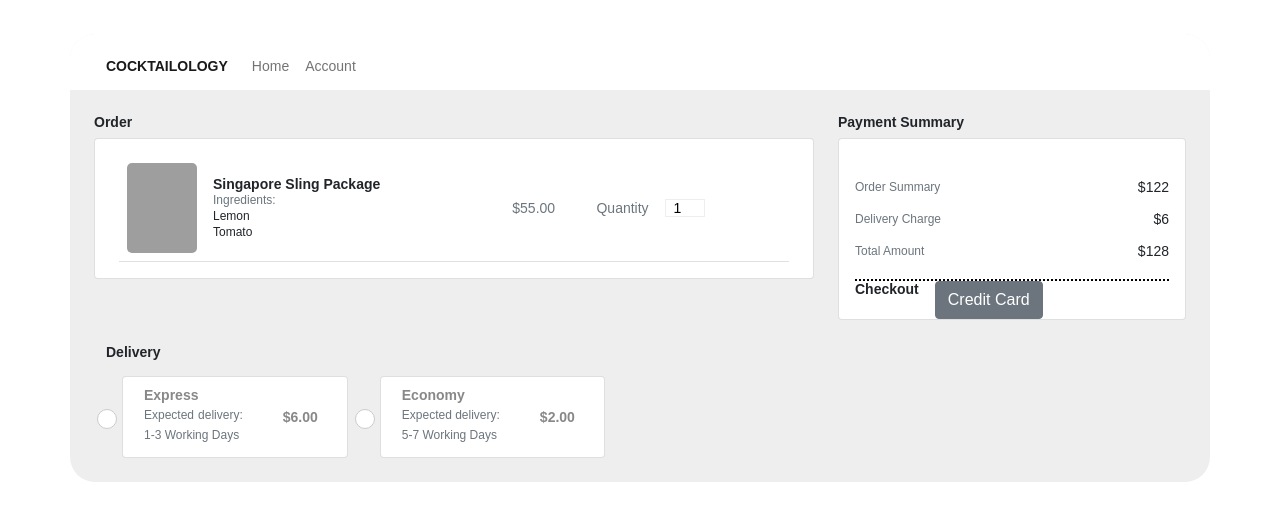
After one commit to yukihkt/cocktailology, a Flask app: template templates/payment.html in a window 1280 px wide. The commit adds this page. Shown: the top 521 px of the page. Run offline with Flask 2, Linux system fonts and the light colour scheme; the template is opened without the code that fills it, so the values that code supplies are empty; some libraries are stand-ins or nearby versions; grey boxes are pictures that could not be loaded.

```diff
--- /dev/null
+++ b/templates/payment.html
@@ -0,0 +1,372 @@
+<!DOCTYPE html>
+<html lang="en">
+<head>
+    <meta charset="utf-8">
+    <meta http-equiv="X-UA-Compatible" content="IE=edge">
+    <meta name="viewport" content="width=device-width, initial-scale=1">
+
+    <title>Document</title>
+    <link href="https://cdn.jsdelivr.net/npm/bootstrap@5.1.3/dist/css/bootstrap.min.css" rel="stylesheet" integrity="sha384-1BmE4kWBq78iYhFldvKuhfTAU6auU8tT94WrHftjDbrCEXSU1oBoqyl2QvZ6jIW3" crossorigin="anonymous">
+    <style>
+
+        * {
+            margin: 0;
+            padding: 0;
+            box-sizing: border-box;
+            list-style: none;
+            font-family: 'Montserrat', sans-serif
+        }
+
+        body {
+            background-color: white;
+            line-height: 1rem;
+            font-size: 14px;
+            padding: 10px
+        }
+
+        .container {
+            border-top-left-radius: 25px;
+            border-top-right-radius: 25px;
+            border-bottom-left-radius: 25px;
+            border-bottom-right-radius: 25px;
+            background-color: #eee
+        }
+
+        .navbar-brand {
+            text-transform: uppercase;
+            font-size: 14px;
+            font-weight: 800
+        }
+
+        nav {
+            border-top-left-radius: 25px;
+            border-top-right-radius: 25px;
+            background-color: white
+        }
+
+        .order .card {
+            position: relative;
+            background: #fff;
+            box-shadow: 0 0 15px rgba(0, 0, 0, .1)
+        }
+
+        small {
+            font-size: 12px
+        }
+
+        .cart {
+            line-height: 1
+        }
+
+
+        .pic {
+            width: 70px;
+            height: 90px;
+            border-radius: 5px
+        }
+
+        td {
+            vertical-align: middle
+        }
+
+
+        .b-bottom {
+            border-bottom: 2px dotted black;
+            padding-bottom: 20px
+        }
+
+        p {
+            margin: 0px
+        }
+
+        table input {
+            width: 40px;
+            border: 1px solid #eee
+        }
+
+        input:focus {
+            border: 1px solid #eee;
+            outline: none
+        }
+
+
+        .payment-summary .unregistered {
+            width: 100%;
+            display: flex;
+            align-items: center;
+            justify-content: center;
+            background-color: #eee;
+            text-transform: uppercase;
+            font-size: 14px
+        }
+
+        .payment-summary input {
+            width: 100%;
+            margin-right: 20px
+        }
+
+
+        .del {
+            width: 35px;
+            height: 35px;
+            object-fit: cover
+        }
+
+        .delivery .card {
+            padding: 10px 5px
+        }
+
+        .option {
+            position: relative;
+            top: 50%;
+            display: block;
+            cursor: pointer;
+            color: #888
+        }
+
+        .option input {
+            display: none
+        }
+
+        .checkmark {
+            position: absolute;
+            top: 40%;
+            left: -25px;
+            height: 20px;
+            width: 20px;
+            background-color: #fff;
+            border: 1px solid #ccc;
+            border-radius: 50%
+        }
+
+        .option input:checked~.checkmark:after {
+            display: block
+        }
+
+        .option .checkmark:after {
+            content: "\2713";
+            width: 10px;
+            height: 10px;
+            display: block;
+            position: absolute;
+            top: 30%;
+            left: 50%;
+            transform: translate(-50%, -50%) scale(0);
+            transition: 200ms ease-in-out 0s
+        }
+
+        .option:hover input[type="radio"]~.checkmark {
+            background-color: #f4f4f4
+        }
+
+        .option input[type="radio"]:checked~.checkmark {
+            background: green;
+            color: #fff;
+            transition: 300ms ease-in-out 0s
+        }
+
+        .option input[type="radio"]:checked~.checkmark:after {
+            transform: translate(-50%, -50%) scale(1);
+            color: #fff
+        }
+        </style>
+</head>
+<body>
+    <div class="container mt-4 p-0">
+        <nav class="navbar navbar-expand-lg navbar-light bg-white pt-3 px-md-4 px-2">
+            <div class="container-fluid"> <a class="navbar-brand" href="#">Cocktailology</a> <button class="navbar-toggler" type="button" data-bs-toggle="collapse" data-bs-target="#nav" aria-controls="nav" aria-expanded="false" aria-label="Toggle navigation"> <span class="navbar-toggler-icon"></span> </button>
+                <div class="collapse navbar-collapse" id="nav">
+                    <ul class="navbar-nav me-auto mb-2 mb-lg-0">
+                        <li class="nav-item"> <a class="nav-link" href="#">Home</a> </li>
+                        <li class="nav-item"> <a class="nav-link" href="#">Account</a> </li>
+
+                    </ul>
+
+                </div>
+            </div>
+        </nav>
+        <div class="row px-md-4 px-2 pt-4">
+            <div class="col-lg-8">
+                <p class="pb-2 fw-bold">Order</p>
+                <div class="card">
+                    <div>
+                        <div class="table-responsive px-md-4 px-2 pt-3">
+                            <table class="table table-borderless">
+                                <tbody>
+                                    <tr class="border-bottom">
+                                        <td>
+                                            <div class="d-flex align-items-center">
+                                                <div> <img class="pic" src="https://toppng.com/uploads/preview/cocktail-icon-clipart-cocktail-drinks-splash-11562965982ikwi02c99o.png" alt=""> </div>
+                                                <div class="ps-3 d-flex flex-column justify-content">
+                                                    <p class="fw-bold">Singapore Sling Package</p> <small class=" d-flex">
+                                                        <span class=" text-muted">Ingredients: </span> </small>
+                                                        <small class="d-flex"><span class="fw">Lemon</span></small>
+                                                        <small class="d-flex"><span class="fw">Tomato</span> </small>
+
+                                                </div>
+                                            </div>
+                                        </td>
+                                        <td>
+                                            <div class="d-flex">
+                                                <p class="text-muted">$55.00</p>
+                                            </div>
+                                        </td>
+                                        <td>
+                                            <div class="d-flex align-items-center"> <span class="pe-3 text-muted">Quantity</span> <span class="pe-3"> <input class="ps-2" type="number" value="1"></span>
+
+                                            </div>
+                                        </td>
+                                    </tr>
+
+
+
+                                </tbody>
+                            </table>
+                        </div>
+                    </div>
+                </div>
+            </div>
+            <div class="col-lg-4 payment-summary">
+                <p class="fw-bold pt-lg-0 pt-4 pb-2">Payment Summary</p>
+                <div class="card px-md-3 px-2 pt-4">
+
+                    <div class="d-flex flex-column b-bottom">
+                        <div class="d-flex justify-content-between py-3"> <small class="text-muted">Order Summary</small>
+                            <p>$122</p>
+                        </div>
+                        <div class="d-flex justify-content-between pb-3"> <small class="text-muted">Delivery Charge</small>
+                            <p>$6</p>
+                        </div>
+                        <div class="d-flex justify-content-between"> <small class="text-muted">Total Amount</small>
+                            <p>$128</p>
+                        </div>
+                    </div>
+                    <div class="d-flex">
+                        <div class="fw-bold d-flex flex-row">Checkout
+
+                            <div class="p-2" id="paypal-button"></div>
+                            <button type ="button" class="btn btn-secondary" data-bs-toggle="modal" data-bs-target="#exampleModal">Credit Card</button>
+                        </div>
+
+
+                    </div>
+                </div>
+            </div>
+
+            <div class="col-lg-8 delivery px-md-3 px-1">
+                <p class="pt-4 fw-bold pb-3 ps-2">Delivery</p>
+                <div class="d-md-inline-flex justify-content-center align-items-center pb-4">
+
+                    <div class="size d-flex ps-4"> <label class="option d-flex align-items-center"> <input type="radio" name="radio">
+                            <div class="card me-2">
+                                <div class="d-flex align-items-center">
+                                    <div class="d-flex align-items-center justify-content-center">
+
+                                    </div>
+                                    <div class=" d-flex flex-column px-3">
+                                        <p class="fw-bold pb-1">Express</p>
+                                        <small class="text-muted pb-1">Expected<span class="ps-1">delivery:</span></small> <small class="text-muted pb-1">1-3 Working Days</small>
+                                    </div>
+                                    <p class="fw-bold px-4">$6.00</p>
+                                </div>
+                            </div> <span class="checkmark"></span>
+                        </label> </div>
+
+                    <div class="size d-flex ps-4"> <label class="option d-flex align-items-center"> <input type="radio" name="radio">
+                            <div class="card me-4">
+                                <div class="d-flex align-items-center">
+                                    <div class="d-flex align-items-center justify-content-center">
+
+                                    </div>
+                                    <div class=" d-flex flex-column px-3">
+                                        <p class="fw-bold pb-1">Economy</p> <small class="text-muted pb-1">Expected delivery:</small> <small class="text-muted pb-1">5-7 Working Days</small>
+                                    </div>
+                                    <p class="fw-bold px-4">$2.00</p>
+                                </div>
+                            </div> <span class="checkmark"></span>
+                        </label> </div>
+                    </div>
+                </div>
+
+            </div>
+
+
+            </div>
+        </div>
+
+        <div class="modal fade" id="exampleModal" tabindex="-1" role="dialog" aria-labelledby="exampleModalLabel" aria-hidden="true">
+            <div class="modal-dialog" role="document">
+              <div class="modal-content">
+                <div class="modal-header">
+                  <h5 class="modal-title" id="exampleModalLabel">Payment by Credit Card</h5>
+                  <button type="button" class="btn close" data-bs-dismiss="modal" aria-label="Close">
+                    <span aria-hidden="true">&times;</span>
+                  </button>
+                </div>
+                <div class="modal-body">
+                    <form>
+                        <div class="mb-3">
+                          <label for="card-name" class="col-form-label">Name on Card:</label>
+                          <input type="text" class="form-control" id="card-name">
+                        </div>
+                        <div class="mb-3">
+                          <label for="card-number" class="col-form-label">Card Number (without hyphens):</label>
+                          <input type="text" class="form-control" id="card-number">
+                        </div>
+                        <div class="mb-3">
+                            <label for="card-expiry" class="col-form-label">Card Expiry Date:</label>
+                            <input type="date" class="form-control" id="card-expiry">
+                          </div>
+                        <div class="mb-3">
+                            <label for="card-cvv" class="col-form-label">CVV:</label>
+                            <input type="text" maxlength="3" class="form-control" id="card-cvv">
+                          </div>
+                      </form>
+                </div>
+                <div class="modal-footer">
+                  <button type="button" class="btn btn-secondary" data-bs-dismiss="modal">Cancel</button>
+                  <button type="button" class="btn btn-primary">Submit</button>
+                </div>
+              </div>
+            </div>
+          </div>
+
+    </div>
+
+
+
+<script src="https://cdn.jsdelivr.net/npm/bootstrap@5.1.3/dist/js/bootstrap.bundle.min.js" integrity="sha384-ka7Sk0Gln4gmtz2MlQnikT1wXgYsOg+OMhuP+IlRH9sENBO0LRn5q+8nbTov4+1p" crossorigin="anonymous"></script>
+<script src="https://www.paypalobjects.com/api/checkout.js"></script>
+<script>
+    var CREATE_PAYMENT_URL  = 'http://127.0.0.1:5001/payment';
+    var EXECUTE_PAYMENT_URL = 'http://127.0.0.1:5001/execute';
+
+    paypal.Button.render({
+
+        env: 'sandbox', // Or 'sandbox'
+
+        commit: true, // Show a 'Pay Now' button
+
+        payment: function() {
+            return paypal.request.post(CREATE_PAYMENT_URL).then(function(data) {
+                return data.paymentID;
+            });
+        },
+
+        onAuthorize: function(data) {
+            return paypal.request.post(EXECUTE_PAYMENT_URL, {
+                paymentID: data.paymentID,
+                payerID:   data.payerID
+            }).then(function(res) {
+
+                console.log(res.success)
+                // The payment is complete!
+                // You can now show a confirmation message to the customer
+            });
+        }
+
+    }, '#paypal-button');
+
+</script>
+</body>
+</html>
--- a/templates/search_results.html
+++ b/templates/search_results.html
@@ -122,7 +122,6 @@ img {
                   // success case
                   var cocktail = result.data;
                   var info = cocktail.cocktail_result.data
-                  console.log(cocktail)
 
                   var reviews = cocktail.review_result.data
                   var ingredients = info.cocktail_ingredients
@@ -164,6 +163,9 @@ img {
               } // error
       });
   </script>
-
+ <script>
+   var search = document.getElementById('search');
+   console.log(search);
+ </script>
 </body>
 </html>
```
Also changed, not shown: templates/search_package.html (+17 -4 lines).
